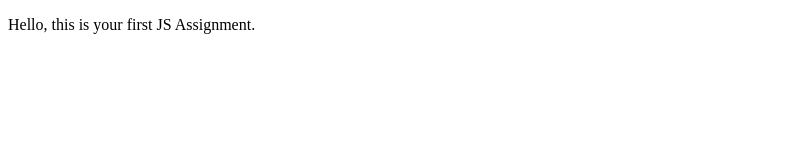
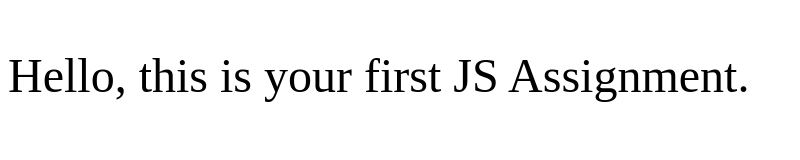
Before and after one commit to acciojob/js-error-handling-MoumitaMurmu, a website: page main.html in a window 1280 px wide. Shown: the whole page, without its empty margins (0-800 px from the left). Drawn offline with Linux system fonts and the light colour scheme.

Commit message:
Update styles.css

```diff
--- a/styles.css
+++ b/styles.css
@@ -1,2 +1,8 @@
 
 /* Your CSS Code here. */
+
+/* Your CSS Code here. */
+
+.style-1 {
+	font-size: 3em;
+}
```
